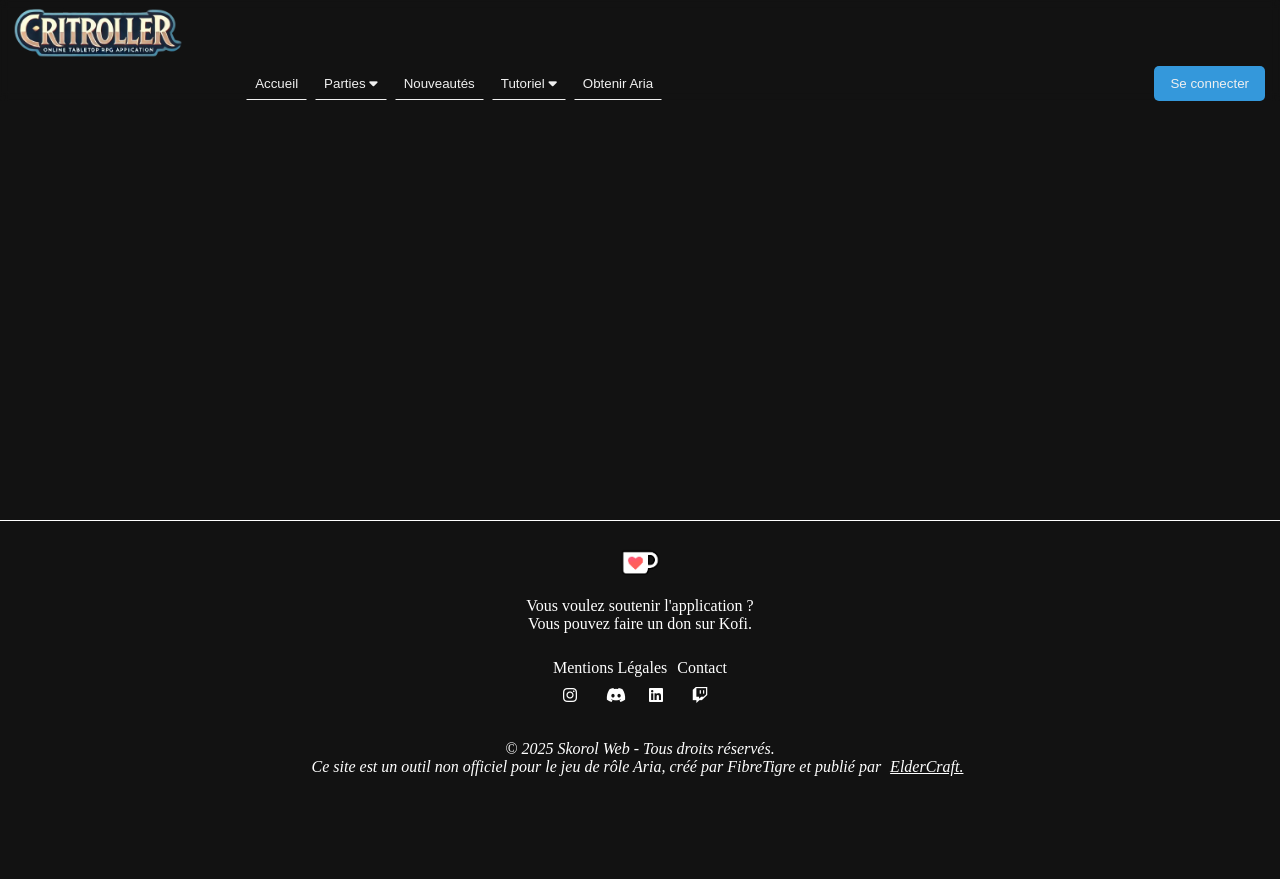
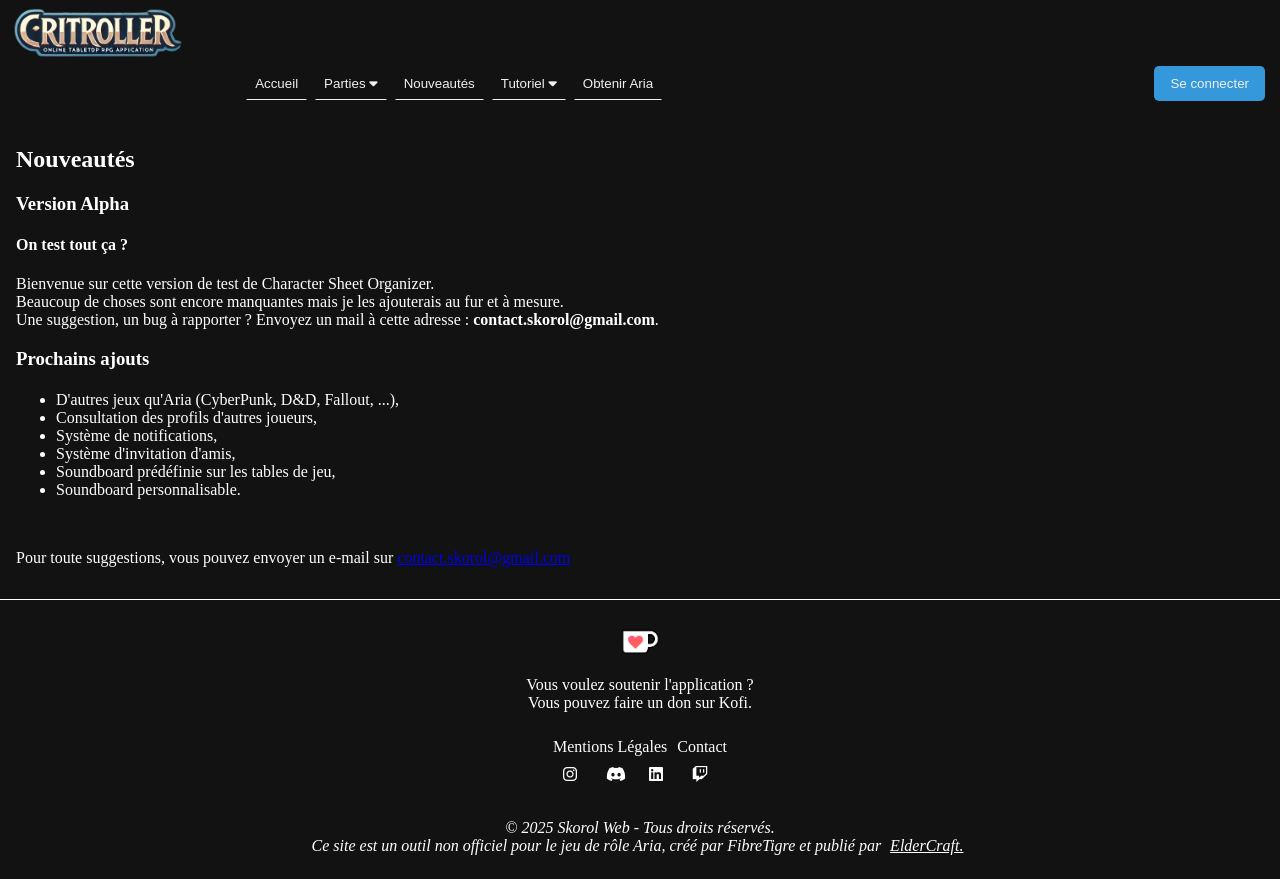
Before and after one commit to Skoroll/CharacterSheetOrganizer, a React (Vite) app: page / in a window 1280 px wide. Before the commit the page ends 800 px from the top, so only its background shows below. Built offline with nearby package versions, Linux system fonts and the light colour scheme; no server answers.

Commit message:
Ajustement de landing

```diff
--- a/src/pages/Landing/Landing.tsx
+++ b/src/pages/Landing/Landing.tsx
@@ -1,12 +1,12 @@
 
 import "./Landing.scss";
-
+import News from "../Articles/News";
 
 
 export default function Landing () {
     return (
         <div className="landing">
-
+            <News />
         </div>
     )
 }
```
